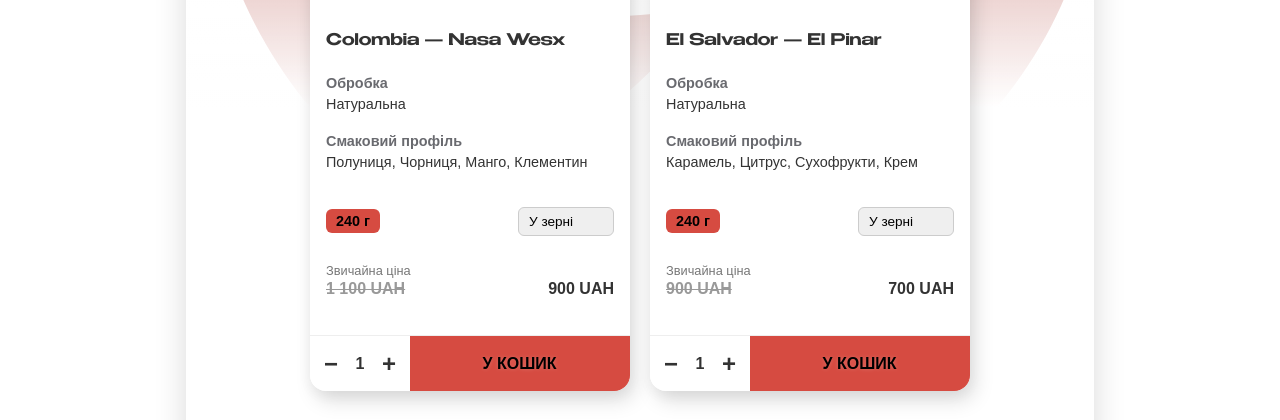
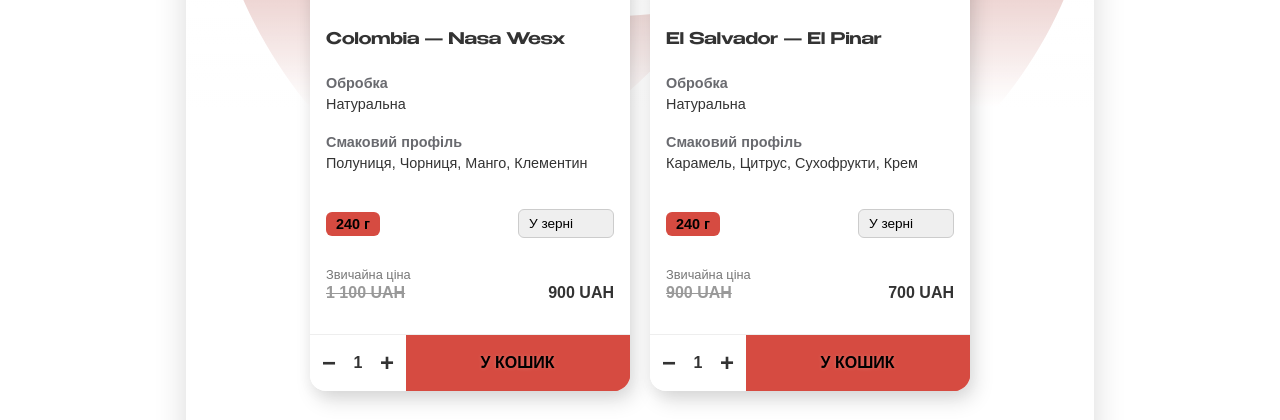
Before and after one commit to cRanDy-cRinGe/SSC, a plain HTML site: page index.html in a window 1280 px wide. Shown: the part 960-1380 px from the top of the page. Drawn offline with Linux system fonts and the light colour scheme; some packages are replaced by stand-ins of ours; a web font is replaced by a local one.

Commit message:
fix style3

```diff
--- a/css/style.css
+++ b/css/style.css
@@ -1137,6 +1137,66 @@ body::after {
     }
     .grind-select, .weight { max-width: 100%; }
 }
+/* === 1) Заголовок картки — не обрізати, коректні переноси === */
+.product-title{
+    /* замість 2 — даємо запас для довших назв */
+    -webkit-line-clamp: 3;
+    line-height: 1.22;
+    word-break: break-word;   /* розрив довгих слів/дефісів */
+    overflow-wrap: anywhere;  /* Safari iOS */
+    hyphens: auto;            /* якщо є мова сторінки, дасть гарні переноси */
+    margin-right: 2px;        /* мікрозазор проти “з’їдання” шедоу праворуч */
+}
+
+/* на дуже вузьких екранах можна лишити 2 рядки — за бажанням */
+@media (max-width: 360px){
+    .product-title{ -webkit-line-clamp: 2; }
+}
+
+/* === 2) Низ картки — кнопка впритул до краю і по всій ширині === */
+/* робимо cart-control як сітку, щоб не було субпіксельного зазору */
+.product-card.flip .flip-front{
+    display: grid;
+    grid-template-rows: auto 1fr auto;     /* media | info | cart */
+}
+.product-card.flip .cart-control{
+    grid-row: 3;
+    display: grid;
+    grid-template-columns: 120px 1fr;      /* ліворуч кількість, праворуч кнопка */
+    align-items: stretch;
+    gap: 0;
+    padding: 0;                            /* прибираємо внутрішні відступи */
+    width: 100%;
+    border-top: 1px solid #eee;
+    border-radius: 0 0 16px 16px;
+    overflow: hidden;                      /* щоб радіус спрацював по контуру */
+}
+
+.product-card.flip .quantity-box{
+    grid-column: 1;
+    padding: 12px 0;
+    margin: 0;
+    border-radius: 0;                       /* радіус тепер у контейнера */
+}
+
+.product-card.flip .add-to-cart{
+    grid-column: 2;
+    width: 100%;
+    max-width: none;                        /* перекрити старі 220px */
+    min-width: 0;
+    height: 56px;                           /* стабільна висота, = лівому блоку */
+    display: flex; align-items: center; justify-content: center;
+    padding: 0 16px;
+    margin: 0;
+    border-radius: 0;                        /* радіус у контейнера */
+    box-sizing: border-box;
+}
+
+/* невеликий косметичний штрих для ціни */
+.price-row{ margin: 0 0 10px; }
+
+/* картиночка без “бейслайнового” зазору */
+.product-card .media-wrap img{ display:block; width:100%; height:auto; }
 
 
 /* -------- ПІДВАЛ -------- */
```
